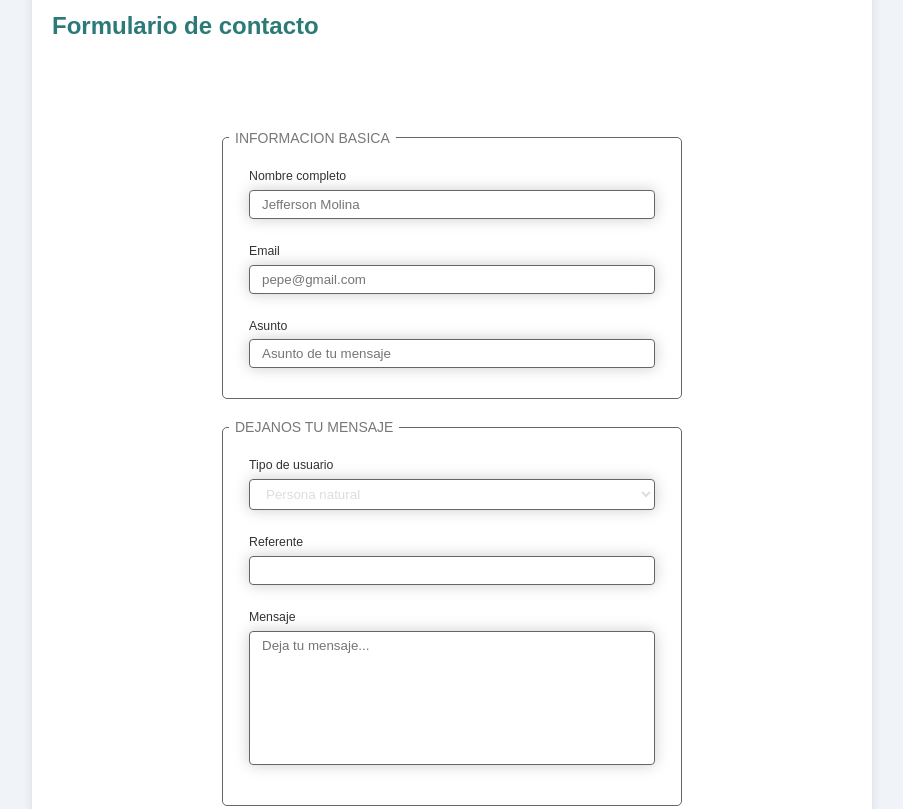
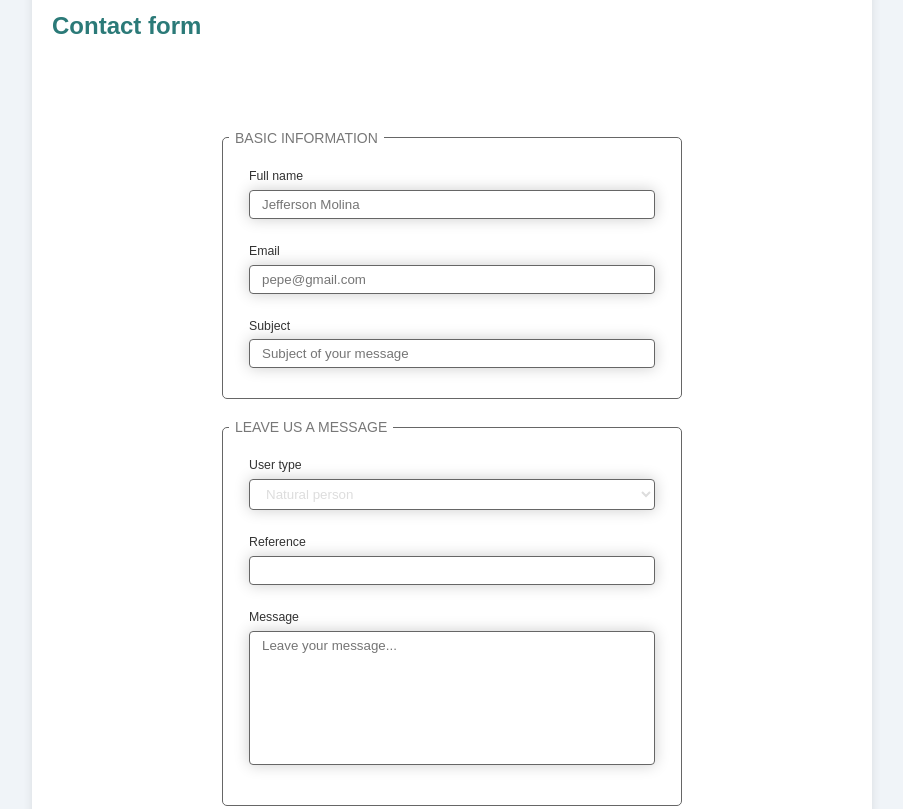
Before and after one commit to Jefferson980-M/Quince-etiquetas, a plain HTML site: page index.html in a window 1280 px wide. Shown: the part 1100-1909 px from the top of the page, without its empty margins (188-1091 px from the left). Drawn offline with Linux system fonts and the light colour scheme.

Commit message:
Change language

```diff
--- a/index.html
+++ b/index.html
@@ -58,13 +58,13 @@
   </section>
 
   <section id="contact">
-      <h2>Formulario de contacto</h2>
+      <h2>Contact form</h2>
         <form>
         <!-- SIMPLE INPUTS -->
         <fieldset>
-            <legend>INFORMACION BASICA</legend>
+            <legend>BASIC INFORMATION</legend>
             <div class="form_input">
-                <label>Nombre completo
+                <label>Full name
                     <input type="text" placeholder="Jefferson Molina">
                 </label>
             </div>
@@ -74,30 +74,30 @@
                 </label>
             </div>
                 <div class="form_input">
-                <label>Asunto
-                    <input type="text" placeholder="Asunto de tu mensaje">
+                <label>Subject
+                    <input type="text" placeholder="Subject of your message">
                 </label>
             </div>
         </fieldset>
         <!-- SELECT AND OPTION -->
         <fieldset>
-          <legend>DEJANOS TU MENSAJE</legend>
+          <legend>LEAVE US A MESSAGE</legend>
         <div class="form_input">
-            <label>Tipo de usuario
+            <label>User type
             <select>
-                <option value="user1">Persona natural </option>
-                <option value="user2">Empresa </option>
-                <option value="user3">Otros </option>
+                <option value="user1">Natural person </option>
+                <option value="user2">Company </option>
+                <option value="user3">Others </option>
             </select>
             </label>
         </div>
         <!-- DATALIST AND OPTION -->
         <div class="form_input">
-            <label>Referente
+            <label>Reference
                 <input list="reference">
                     <datalist id="reference" name="type-of-user">
-                        <option value="Una empresa">Una empresa del rubro
-                        <option value="Un amigo">Me recomendo un amigo
+                        <option value="A company">A company in the sector
+                        <option value="A friend">I recommend a friend
                     </datalist>
             </label>
         </div>
@@ -105,8 +105,8 @@
         <!-- TEXT AREA -->
         </div>
         <div class="form_input">
-            <label>Mensaje
-                <textarea rows="8" placeholder="Deja tu mensaje..."></textarea>
+            <label>Message
+                <textarea rows="8" placeholder="Leave your message..."></textarea>
             </label>
         </div>
         </fieldset>
```
